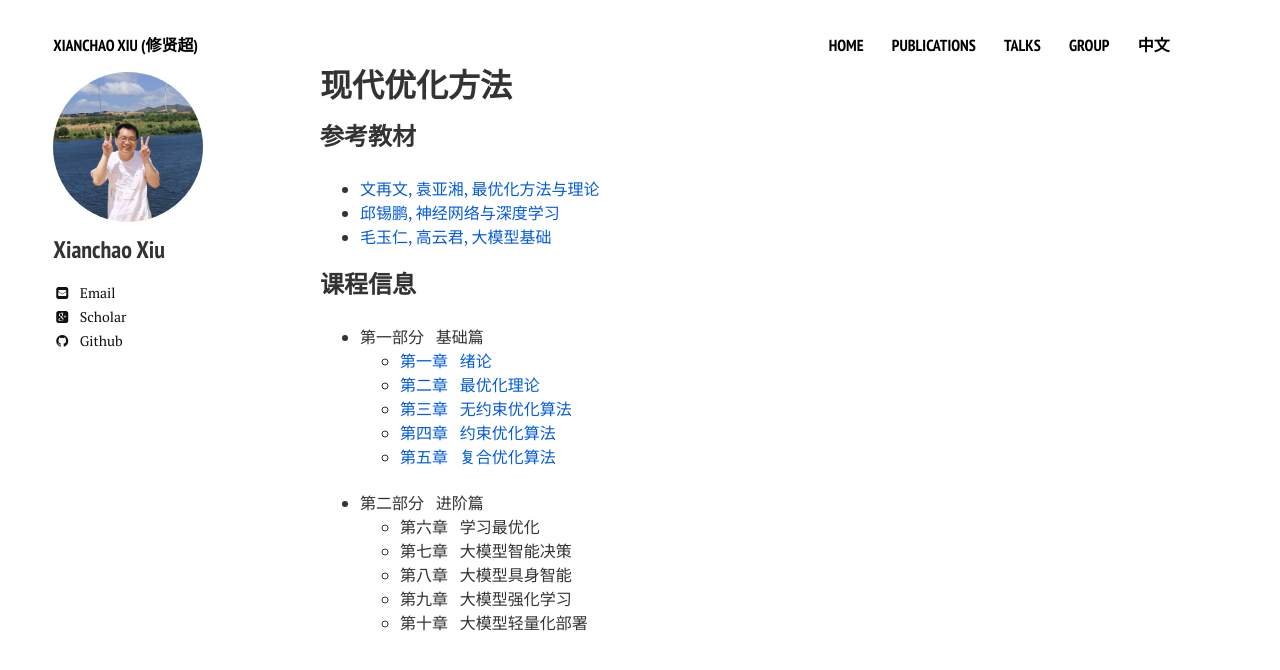
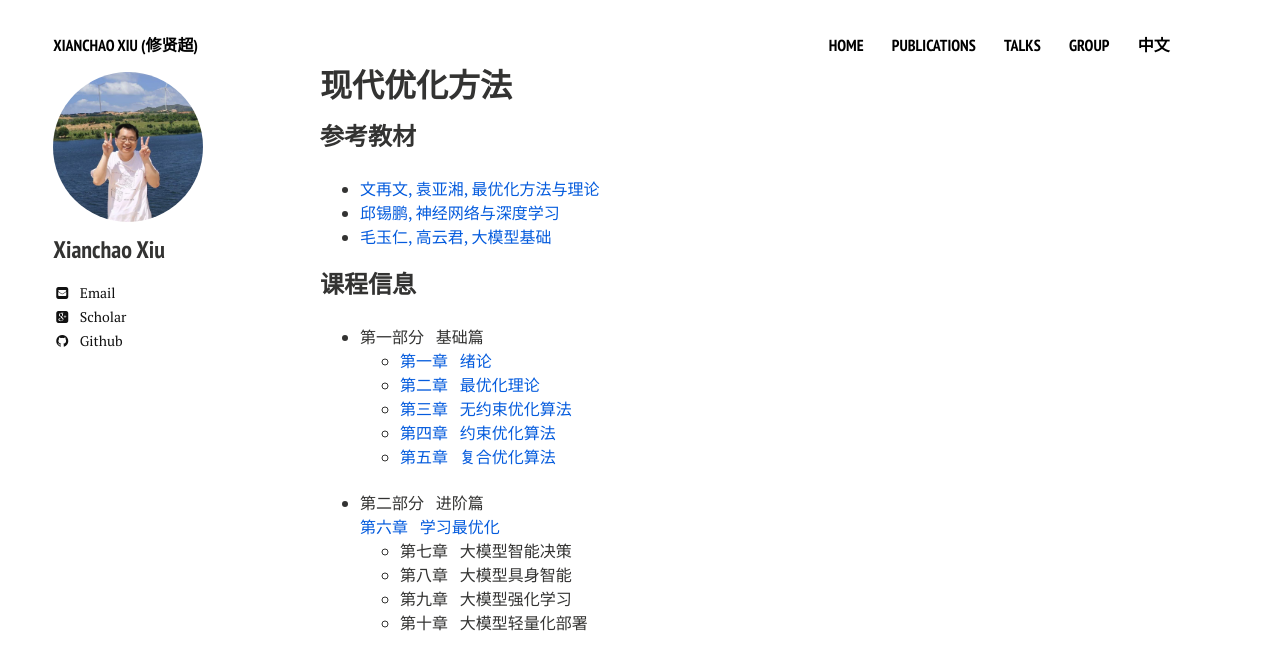
Before and after one commit to xianchaoxiu/xianchaoxiu.github.io, a Jekyll site: the page built from chinese/OPT/index.md, in a window 1280 px wide. Shown: the top 670 px of the page. Built offline with Jekyll 4.4.1, drawn with Linux system fonts in a browser that asks for light colours; nearby versions of some CDN libraries.

Commit message:
Update index.md

```diff
--- a/chinese/OPT/index.md
+++ b/chinese/OPT/index.md
@@ -25,7 +25,7 @@ share: false
 
 
 - 第二部分 &nbsp;  进阶篇<br>
-  - 第六章 &nbsp;  学习最优化 <br>
+  <a href="../OPT/学习最优化.pdf" class="textlink" target="_blank"> 第六章 &nbsp;  学习最优化 <br>
   - 第七章 &nbsp;  大模型智能决策 <br>
   - 第八章 &nbsp;  大模型具身智能 <br>
   - 第九章 &nbsp;  大模型强化学习 <br>
```
